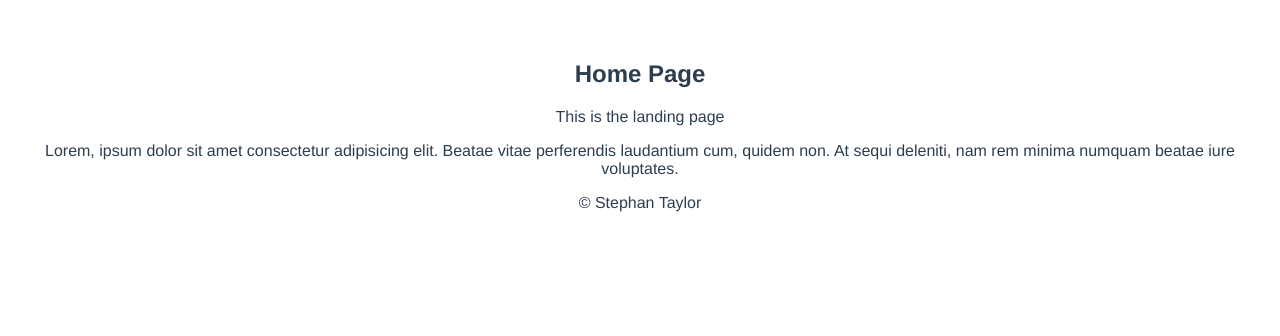
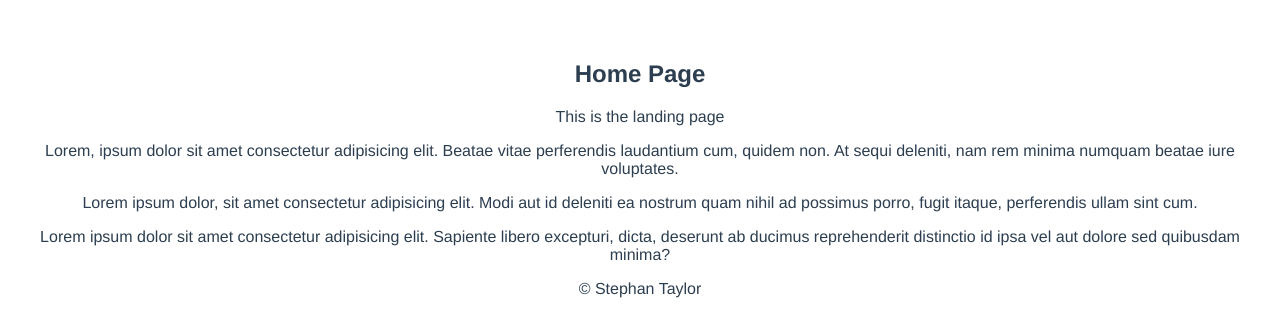
Before and after one commit to Stayl045/cpnt-262-achievement-6, a Vue app: page / in a window 1280 px wide. Shown: the top 336 px of the page. Built offline with nearby package versions, Linux system fonts and the light colour scheme.

Commit message:
added more components

```diff
--- a/src/App.vue
+++ b/src/App.vue
@@ -8,15 +8,43 @@
         minima numquam beatae iure voluptates.
       </p>
     </main>
-    <TheFooter />
   </div>
+  <TheBodySection>
+    <template #body-header>
+      <p>
+        Lorem ipsum dolor, sit amet consectetur adipisicing elit. Modi aut id
+        deleniti ea nostrum quam nihil ad possimus porro, fugit itaque,
+        perferendis ullam sint cum.
+      </p>
+    </template>
+  </TheBodySection>
+
+  <TheBodySection>
+    <template #body-header>
+      <p>
+        Lorem ipsum dolor sit amet consectetur adipisicing elit. Sapiente libero
+        excepturi, dicta, deserunt ab ducimus reprehenderit distinctio id ipsa
+        vel aut dolore sed quibusdam minima?
+      </p>
+    </template>
+  </TheBodySection>
+
+  <TheFooter />
 </template>
 
+// imports //
 <script setup>
+  import { computed } from "vue";
   import TheHeader from "./components/TheHeader.vue";
   import TheFooter from "./components/TheFooter.vue";
+  import TheBodySection from "./components/TheBodySection.vue";
+  import TheBodyHeader from "./components/TheBodyHeader.vue";
   const pageHeader = "Home Page";
   const pageDescription = "This is the landing page";
+
+  // Computed Example using .map
+  // const numberArray = [1, 2, 3, 4, 5];
+  // return numberArray.map((num) => num * 5);
 </script>
 
 <style>
--- /dev/null
+++ b/src/components/TheBodyHeader.vue
@@ -0,0 +1,14 @@
+<template>
+  <header>
+    <h2>{{ props.title }}</h2>
+  </header>
+</template>
+
+<script setup>
+  const props = defineProps({
+    title: {
+      type: String,
+      default: "The main page",
+    },
+  });
+</script>
--- /dev/null
+++ b/src/components/TheBodySection.vue
@@ -0,0 +1,23 @@
+<template>
+  <section>
+    <!-- <TheBodyHeader /> -->
+    <slot name="body-header"></slot>
+  </section>
+</template>
+
+<script setup>
+  import TheBodyHeader from "./TheBodyHeader";
+  const props = defineProps({
+    title: {
+      type: String,
+    },
+  });
+
+  // Vue Conditionals from Class //
+  //   const props = defineProps({
+  //     title: {
+  //       type: String,
+  //     },
+  //   });
+  //
+</script>
```
